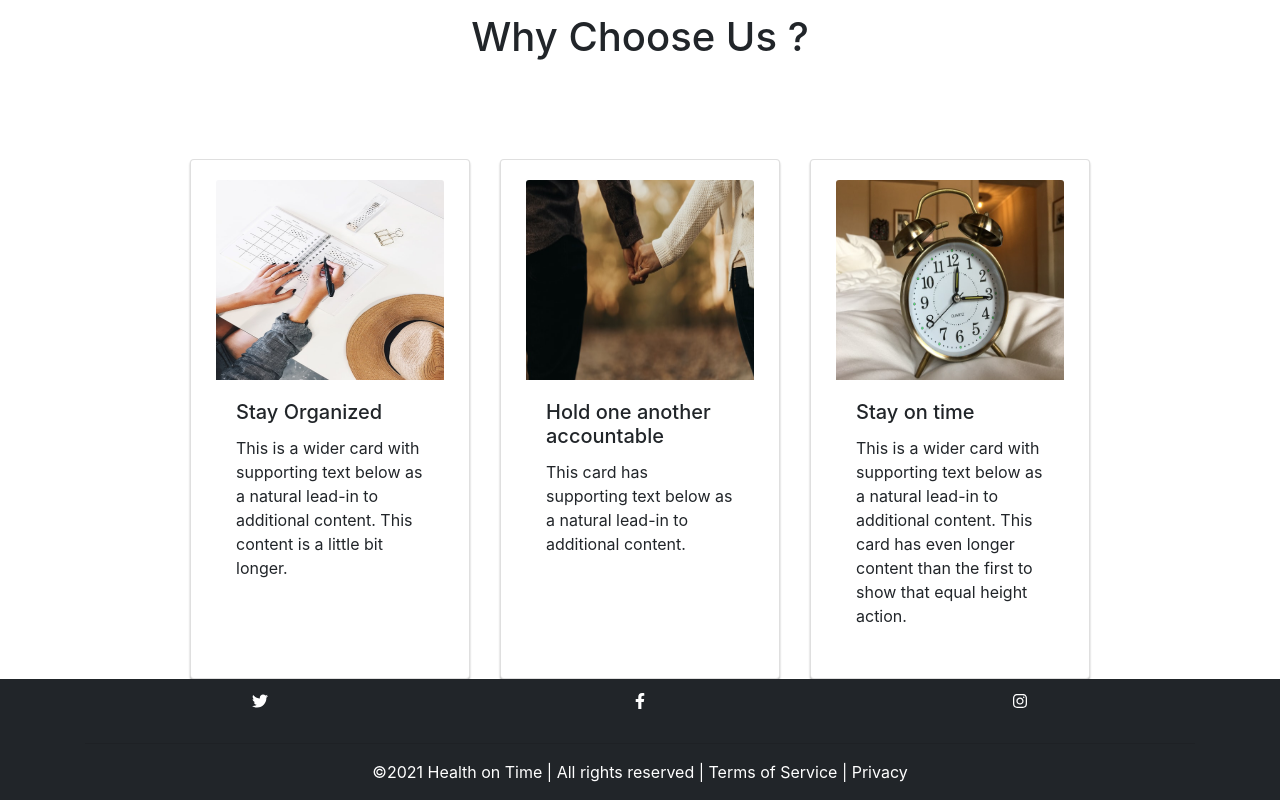
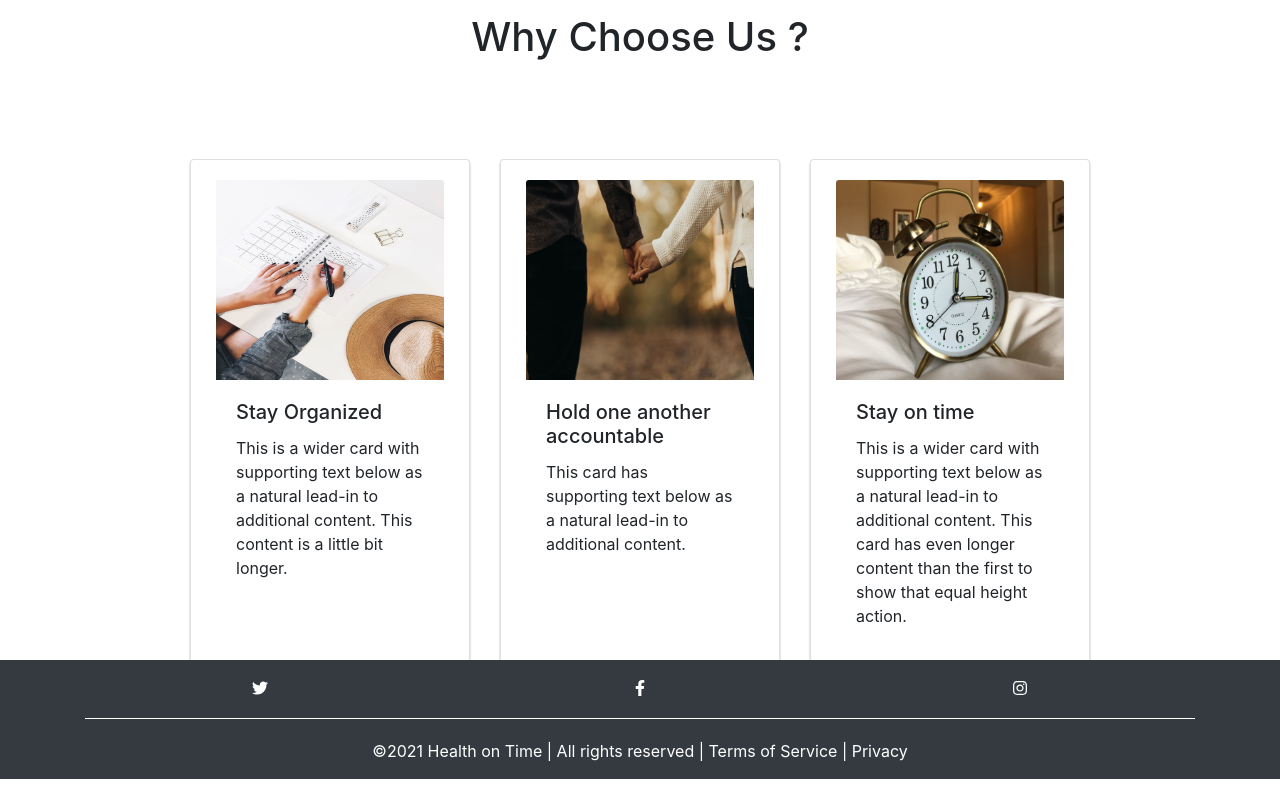
Before and after one commit to chingu-voyages/v27-geckos-team-03, a React (Create React App) app in the folder health-on-time/: page / in a window 1280 px wide. Shown: the part 932-1732 px from the top of the page. After the commit the page ends 1711 px from the top, so only its background shows below. Built offline with nearby package versions, Linux system fonts and the light colour scheme.

Commit message:
Fixed footer at bottom (fixed odd bug of navbar falling down page), tweaked footer style & added links to icons with hover/grow. Moved LandingPage styles from App.css to its own css file. Made a Footer.css file and moved its styles there from App.css.

```diff
--- a/health-on-time/src/App.js
+++ b/health-on-time/src/App.js
@@ -6,7 +6,6 @@ import MedicineCabinet from "./Pages/MedicineCabinet";
 import CalendarPage from "./Pages/CalendarPage";
 import Navbar from "./Components/Navbar";
 import Footer from "./Components/Footer";
-import LandingPage from "./Components/LandingPage";
 import { React, useState, useEffect } from "react";
 import "./Styles/App.css";
 
@@ -49,10 +48,8 @@ function App() {
   }, []);
 
   return (
-    <div className="page-container">
-      <div className="content-wrap">
+    <div className="main-container">
 
-      </div>
 
     <BrowserRouter>
       <Navbar loggedIn={loggedIn} handleLogout={handleLogout} />
@@ -67,7 +64,7 @@ function App() {
       <Route path="/calendar" component={CalendarPage} />
       <Footer />
     </BrowserRouter>
-    </div>
+    </div> /* end .main-container */
   );
 }
 
--- a/health-on-time/src/Components/Footer.js
+++ b/health-on-time/src/Components/Footer.js
@@ -13,8 +13,10 @@ const Footer = () => {
           <div className="col">
             {/* <h4>Health on Time</h4> */}
              <ul className="list-unstyled">
-              <li>
-                <FaTwitter />
+              <li className="iconLi">
+                <a href="./#" className="footerIconLink">
+                  <FaTwitter className="footerIcon"/>
+                </a>
               </li>
               <li></li>
               </ul>
@@ -23,8 +25,10 @@ const Footer = () => {
           <div className="col">
             {/* <h4>Health on Time</h4> */}
              <ul className="list-unstyled">
-              <li>
-                <FaFacebookF />
+              <li className="iconLi">
+                <a href="./#" className="footerIconLink">
+                  <FaFacebookF className="footerIcon" />
+                </a>
               </li>
               </ul>
               </div>
@@ -32,17 +36,19 @@ const Footer = () => {
           <div className="col">
            {/* <h4>Health on Time</h4> */}
                <ul className="list-unstyled">
-              <li>
-              <FaInstagram />
+              <li className="iconLi">
+                <a href="./#" className="footerIconLink">
+                  <FaInstagram className="footerIcon" />
+                </a>
               </li>
               <li></li>
               </ul>
           </div>
         </div>
-        <hr />
+        <hr id="theLine" />
         <div className="row">
           <p className="col-sm">
-            &copy;{new Date().getFullYear()} Health on Time | All rights reserved | Terms of Service | Privacy
+            &copy;{new Date().getFullYear()} Health on Time | All rights reserved | <a className="footerLink" href="./#">Terms of Service</a> | <a className="footerLink" href="./#">Privacy</a>
           </p>
         </div>
       </div>
--- a/health-on-time/src/Components/LandingPage.js
+++ b/health-on-time/src/Components/LandingPage.js
@@ -1,4 +1,4 @@
-import "../Styles/App.css";
+import "../Styles/LandingPage.css";
 import React from "react";
 import { Jumbotron, Button, Card, CardDeck } from "react-bootstrap";
 import "bootstrap/dist/css/bootstrap.min.css";
@@ -7,7 +7,6 @@ import { Link } from "react-router-dom";
 const LandingPage = () => {
   return (
     <div className="App">
-      <header className="App-header"></header>
       <main>
         <img alt="hero" className="hero" src="/hero.jpg" />
         <Jumbotron className="jumbtron">
--- a/health-on-time/src/Styles/App.css
+++ b/health-on-time/src/Styles/App.css
@@ -1,36 +1,47 @@
-main {
-  margin: 5rem auto 0 auto;
-  max-width: 900px;
+/* Added by Lewis
+as per https://medium.com/@zerox/keep-that-damn-footer-at-the-bottom-c7a921cb9551 */
+*{
+  box-sizing: border-box;
 }
 
-main h1 {
-  text-align: center;
-  margin: 3rem 0;
+*:before,
+*:after{
+  box-sizing: border-box;
 }
 
-main img {
-  height: 200px;
+html,
+body{
+  height: 100%;
+  position: relative;
 }
 
-.hero {
-  height: 25rem;
-  width: 100%;
-  margin-bottom: 2rem;
-}
-.jumbtron {
-  font-size: 1.6rem;
+.main-container{
+  min-height: 100vh; /* cover 100% of viewport */
+  overflow: hidden;
+  display: block;
+  position: relative;
+  padding-bottom: 100px; /* height of footer */
 }
 
-main button {
-  margin: 1rem 0 0 1rem;
+/* End of additions by Lewis *************************************/
+
+/* Moved some of this to Footer.css - Lewis
+footer{
+  position: absolute;
+  bottom: 0;
+  width: 100%;
 }
+*/
 
+/* COMMENTING OUT TO TRY AND FIX NAVBAR FALLING ODDITY
 .page-container{
   display: flex;
   flex-direction: column;
   min-height: 100vh;
 }
 
+
 .content-wrap{
   flex:1;
 }
+*/
--- a/health-on-time/src/Styles/Footer.css
+++ b/health-on-time/src/Styles/Footer.css
@@ -1,3 +1,4 @@
+/* commenting out Lewis to troubleshoot falling navbar oddity
 .main-footer{
   color: white;
   background-color: #212529;
@@ -7,3 +8,45 @@
   width: 100%;
   text-align: center;
 }
+*/
+
+.main-footer{
+  color: white;
+  /* background-color: #212529; */
+  background-color: #343a40; /* CHANGED TO MATCH NAVBAR's Bootstrap bg-dark */
+
+  padding-top: 0.5em;
+  text-align: center;
+  position: absolute;
+  bottom: 0;
+  width: 100%;
+}
+
+#theLine{
+  border-top: 1px solid white;
+  margin: 6px 0px 20px 0px;
+}
+
+.footerIcon{
+  vertical-align: bottom;
+  transition: all .2s ease-in-out;
+}
+.footerIcon:hover{
+  transform: scale(2.0);
+}
+
+.iconLi{
+  padding-top: 4px;
+}
+
+.footerLink{
+  color: white;
+}
+
+.footerIconLink{
+  color: white;
+}
+
+.footerIcon:hover{
+  transform: scale(1.4);
+}
--- /dev/null
+++ b/health-on-time/src/Styles/LandingPage.css
@@ -0,0 +1,27 @@
+
+main {
+    margin: 5rem auto 0 auto;
+    max-width: 900px;
+  }
+
+  main h1 {
+    text-align: center;
+    margin: 3rem 0;
+  }
+
+  main img {
+    height: 200px;
+  }
+
+  .hero {
+    height: 25rem;
+    width: 100%;
+    margin-bottom: 2rem;
+  }
+  .jumbtron {
+    font-size: 1.6rem;
+  }
+
+  main button {
+    margin: 1rem 0 0 1rem;
+  }
--- a/health-on-time/src/Styles/index.css
+++ b/health-on-time/src/Styles/index.css
@@ -12,6 +12,7 @@ code {
     monospace;
 }
 
+/* Uneccesary? Lewis
 .footer {
   margin-top: 1rem;
   padding: 1rem;
@@ -21,3 +22,4 @@ code {
   left: 0;
   width: 100%;
 }
+*/
```
